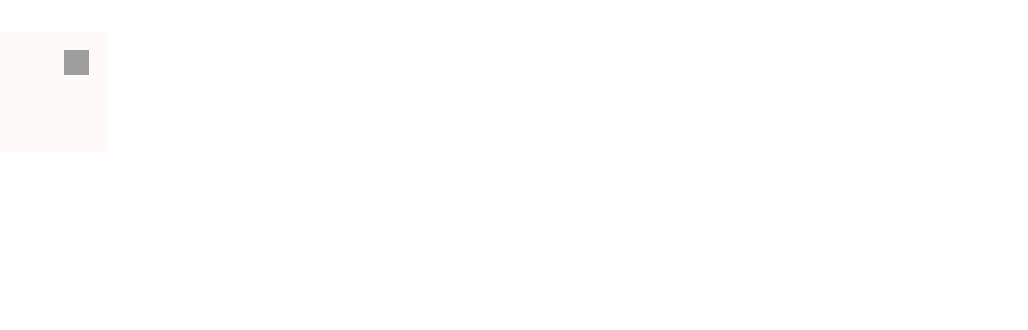
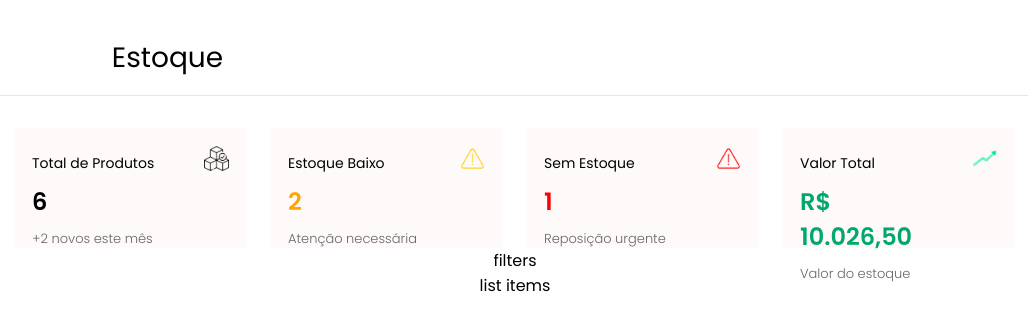
Before and after one commit to Gabrielsoac/stock-web, an Angular app: page / in a window 1280 px wide. Shown: the top 330 px of the page, without its empty margins (125-1153 px from the left). Built offline with nearby package versions, Linux system fonts and the light colour scheme; grey boxes are pictures that could not be loaded.

Commit message:
feat: created initial stock page

```diff
--- a/src/app/app.html
+++ b/src/app/app.html
@@ -1,2 +1,2 @@
-<app-info-card />
+<app-stock />
 <router-outlet />
--- a/src/app/app.ts
+++ b/src/app/app.ts
@@ -1,10 +1,11 @@
 import { Component, signal } from '@angular/core';
 import { RouterOutlet } from '@angular/router';
 import { InfoCard } from "./shared/info-card/info-card";
+import { Stock } from "./components/stock/stock";
 
 @Component({
   selector: 'app-root',
-  imports: [RouterOutlet, InfoCard],
+  imports: [RouterOutlet, Stock],
   templateUrl: './app.html',
   styleUrl: './app.scss'
 })
--- a/src/app/components/stock/stock.html
+++ b/src/app/components/stock/stock.html
@@ -2,12 +2,12 @@
   <header class="header">
     <h1 class="header-title">Estoque</h1>
   </header>
-  <section class="geral-product-information">
+  <section class="information">
     <ul class="product-informations">
-        <app-info-card title="Test" info="test info" description="This is a test" icon="alert.png"/>
-        <app-info-card title="Test" info="test info" description="This is a test" icon="alert.png"/>
-        <app-info-card title="Test" info="test info" description="This is a test" icon="alert.png"/>
-        <app-info-card title="Test" info="test info" description="This is a test" icon="alert.png"/>
+        <app-info-card title="Total de Produtos" info="6" description="+2 novos este mês" icon="/stock-info-card/total-stock.png"/>
+        <app-info-card title="Estoque Baixo" info="2" description="Atenção necessária" icon="yellow-alert.png" [style.--text-color]="'var(--text-yellow-alert)'"/>
+        <app-info-card title="Sem Estoque" info="1" description="Reposição urgente" icon="red-alert.png" [style.--text-color]="'var(--text-red-alert)'"/>
+        <app-info-card title="Valor Total" info="R$ 10.026,50" description="Valor do estoque" icon="growth.png" [style.--text-color]="'var(--text-green-card-color)'"/>
     </ul>
   </section>
   <section class="filters">
--- a/src/app/components/stock/stock.scss
+++ b/src/app/components/stock/stock.scss
@@ -1,5 +1,3 @@
-@import "./../../../colors.scss";
-
 #stock {
   width: 100%;
   display: flex;
@@ -23,3 +21,17 @@
   font-size: 28px;
   font-weight: 400;
 }
+
+.product-informations {
+  display: flex;
+  flex-direction: column;
+  justify-content: center;
+  align-items: center;
+  gap: 3vh;
+}
+
+@media(min-width: 1250px){
+  .product-informations {
+    flex-direction: row;
+  }
+}
```
